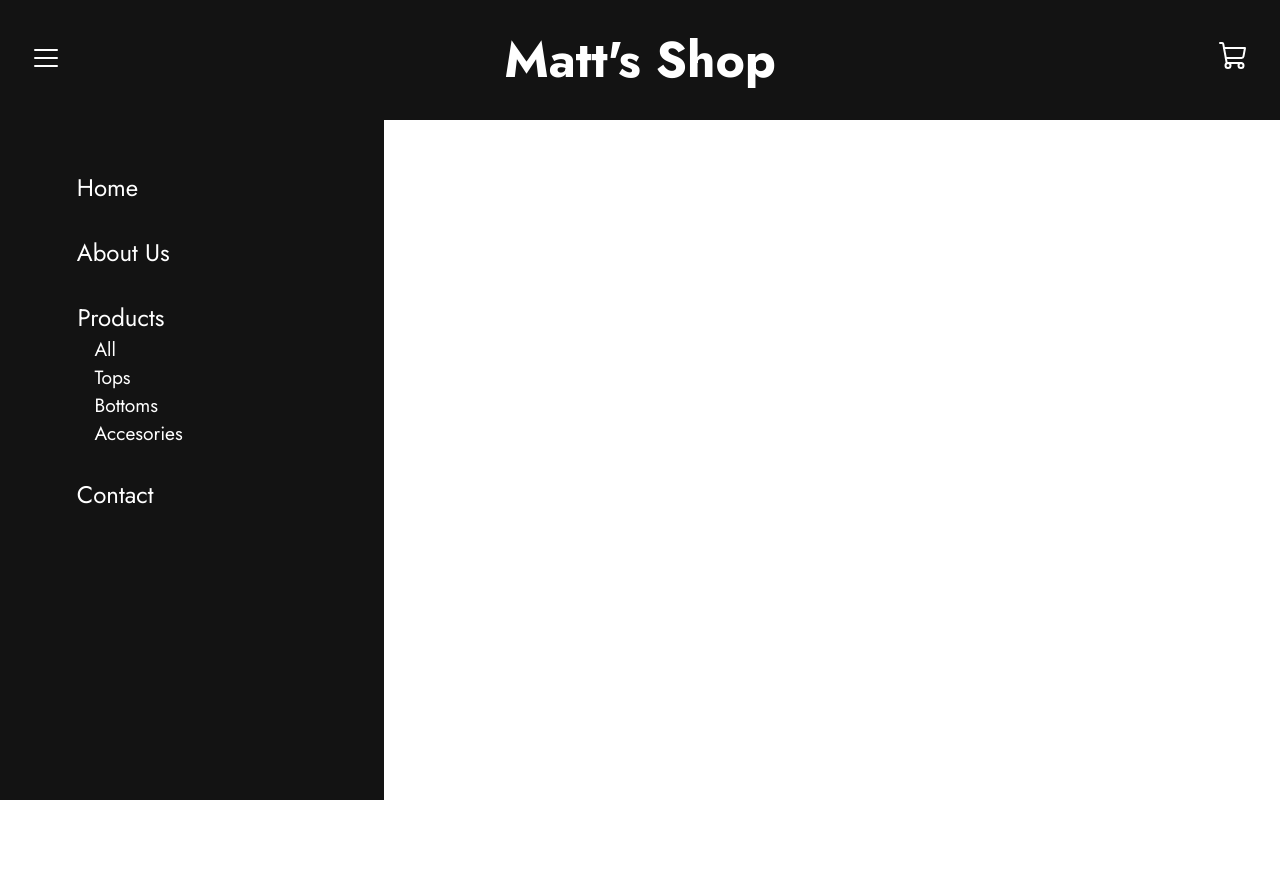
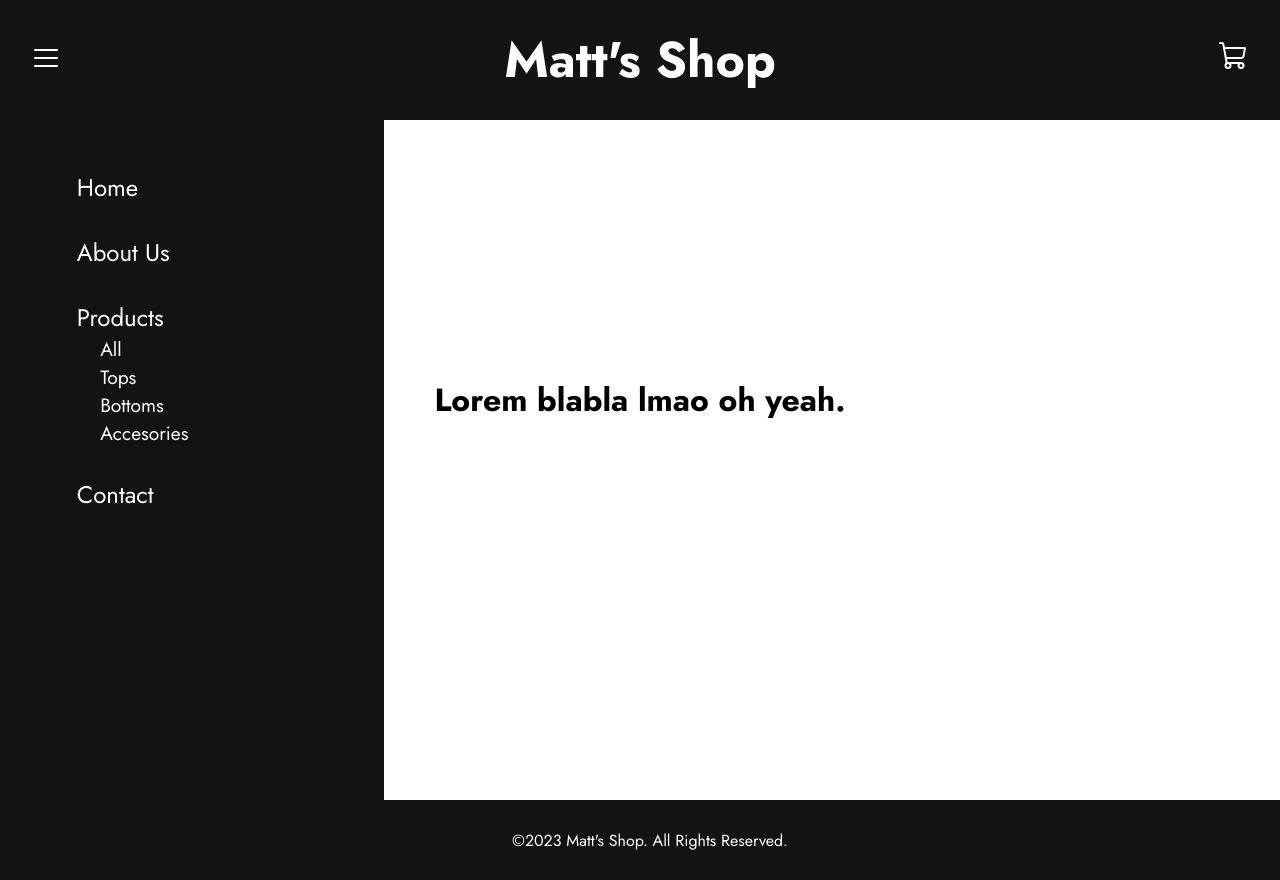
Before and after one commit to MatiasBEZ/OnlineStore, a React (Create React App) app: page /about in a window 1280 px wide. Both pictures are taken after a click on the button 46 px from the left and 60 px from the top of the page. Before the commit the page ends 800 px from the top, so only its background shows below. Built offline with nearby package versions, Linux system fonts and the light colour scheme.

Commit message:
about and contact pages have been created and links added to nav

```diff
--- a/src/App.js
+++ b/src/App.js
@@ -4,6 +4,8 @@ import {Navbar} from "./components/navbar";
 import {Footer} from "./components/footer";
 import {Shop} from "./pages/shop/shop";
 import {Cart} from "./pages/cart/cart";
+import {About} from "./pages/about/about";
+import {Contact} from "./pages/contact/contact";
 import { ShopContextProvider } from './context/shop-context';
 
 function App() {
@@ -13,8 +15,10 @@ function App() {
         <Router>
           <Navbar/>
           <Routes>
+            <Route path="/about" element={<About />} />
             <Route path="/" element={<Shop />} />
             <Route path="/cart" element={<Cart />} />
+            <Route path="/contact" element={<Contact />} />
           </Routes>
           <Footer/>
         </Router>
--- a/src/components/HamburguerMenu.css
+++ b/src/components/HamburguerMenu.css
@@ -1,3 +1,4 @@
+
 .hamburguer-menu {
     display: flex;
     align-items: center;
@@ -63,3 +64,8 @@
         align-items: center;
     }
 }
+
+.links {
+    text-decoration: none;
+    color: white;
+}
--- a/src/components/HamburguerMenu.jsx
+++ b/src/components/HamburguerMenu.jsx
@@ -1,5 +1,6 @@
 import React, {useState} from "react";
 import {List} from 'phosphor-react';
+import {Link} from "react-router-dom";
 import "./HamburguerMenu.css"
 
 function HamburguerMenu() {
@@ -17,17 +18,17 @@ function HamburguerMenu() {
                 </span>
             </button>
             <ul className={isOpen ? "menu-open" : "menu-closed"}>
-                <li>Home</li>
-                <li>About Us</li>
-                <li className="sub-menu">Products
+                <li><Link className="links" to="/">Home</Link></li>
+                <li><Link className="links" to="/about">About Us</Link></li>
+                <li className="sub-menu"><Link className="links" to="/">Products</Link>
                     <ul>
-                        <li>All</li>
+                        <li><Link className="links" to="/">All</Link></li>
                         <li>Tops</li>
                         <li>Bottoms</li>
                         <li>Accesories</li>
                     </ul>
                 </li>
-                <li>Contact</li>
+                <li><Link className="links" to="/contact">Contact</Link></li>
             </ul>
         </div>
     );
--- /dev/null
+++ b/src/pages/about/about.jsx
@@ -0,0 +1,13 @@
+import React from "react";
+import "./about.css";
+
+export const About = () => {
+
+    return (
+        <div className="cart">
+            <div>
+                <h1> Lorem blabla lmao oh yeah.</h1>
+            </div>
+        </div>
+    );
+};
--- /dev/null
+++ b/src/pages/contact/contact.jsx
@@ -0,0 +1,13 @@
+import React from "react";
+import "./contact.css";
+
+export const Contact = () => {
+
+    return (
+        <div className="cart">
+            <div>
+                <h1> Lorem blabla lmao oh yeah.</h1>
+            </div>
+        </div>
+    );
+};
```
Also changed, not shown: src/pages/about/about.css (added), src/pages/contact/contact.css (added).
